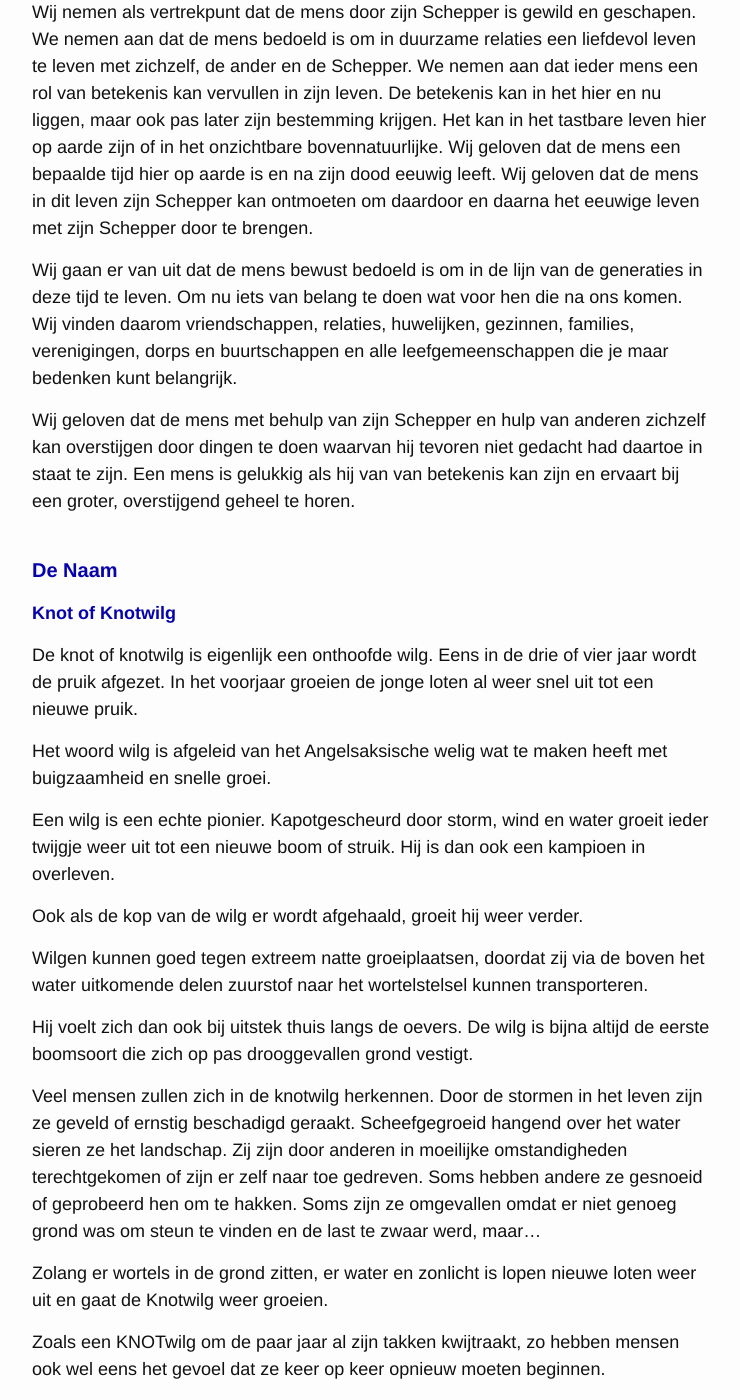
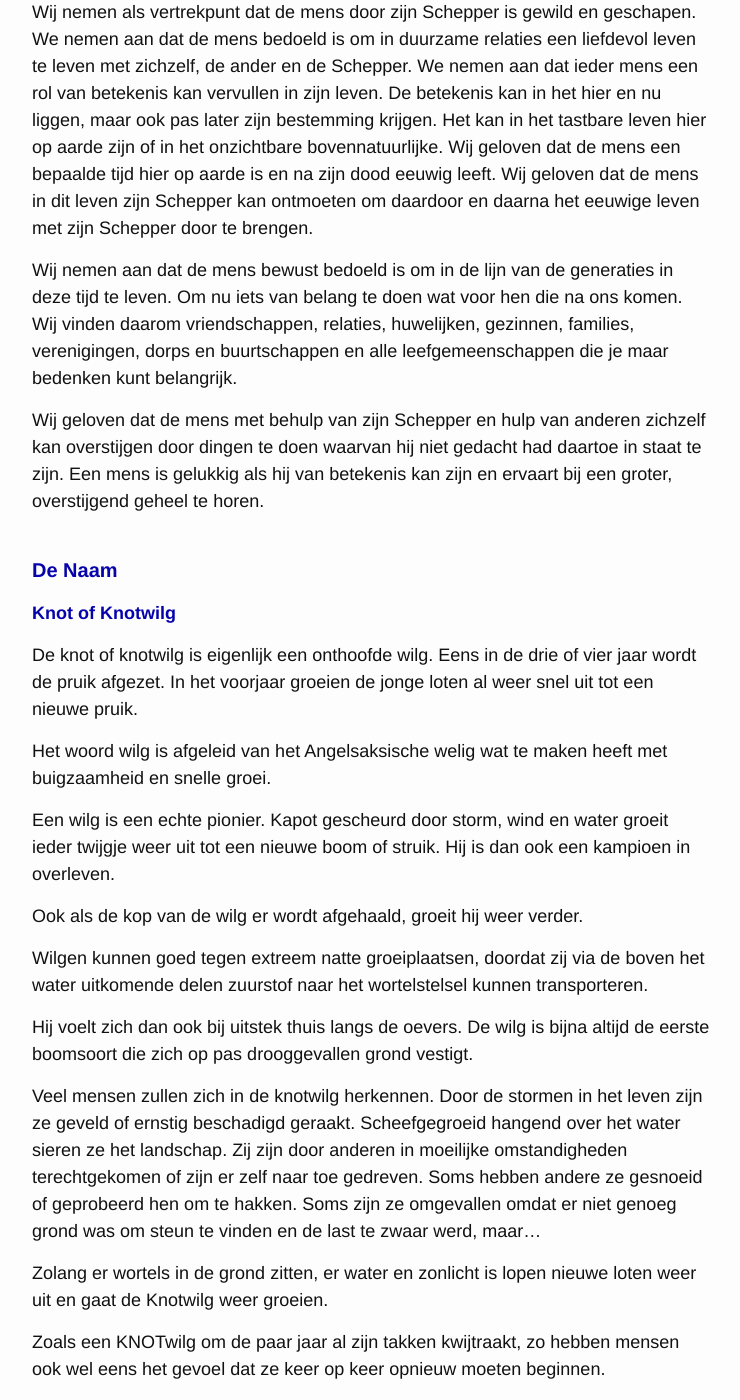
Before and after one commit to keesneven/keesneven.github.io, a Jekyll site: the page built from visie.md, in a window 1280 px wide and 1400 px high, scrolled down 825 px. Shown: the whole window, without its empty margins (268-1008 px from the left). Built offline with Jekyll 4.4.1, drawn with Linux system fonts in a browser that asks for light colours; nearby versions of some CDN libraries.

Commit message:
Update visie.md

```diff
--- a/visie.md
+++ b/visie.md
@@ -11,9 +11,9 @@ Bij KNOT wordt een holistisch mensbeeld gehandteerd. Het uitgangspunt daarbij is
 
 Wij nemen als vertrekpunt dat de mens door zijn Schepper is gewild en geschapen. We nemen aan dat de mens bedoeld is om in duurzame relaties een liefdevol leven te leven met zichzelf, de ander en de Schepper. We nemen aan dat ieder mens een rol van betekenis kan vervullen in zijn leven. De betekenis kan in het hier en nu liggen, maar ook pas later zijn bestemming krijgen. Het kan in het tastbare leven hier op aarde zijn of in het onzichtbare bovennatuurlijke. Wij geloven dat de mens een bepaalde tijd hier op aarde is en na zijn dood eeuwig leeft. Wij geloven dat de mens in dit leven zijn Schepper kan ontmoeten om daardoor en daarna het eeuwige leven met zijn Schepper door te brengen.
 
-Wij gaan er van uit dat de mens bewust bedoeld is om in de lijn van de generaties in deze tijd te leven. Om nu iets van belang te doen wat voor hen die na ons komen. Wij vinden daarom vriendschappen, relaties, huwelijken, gezinnen, families, verenigingen, dorps en buurtschappen en alle leefgemeenschappen die je maar bedenken kunt belangrijk.
+Wij nemen aan dat de mens bewust bedoeld is om in de lijn van de generaties in deze tijd te leven. Om nu iets van belang te doen wat voor hen die na ons komen. Wij vinden daarom vriendschappen, relaties, huwelijken, gezinnen, families, verenigingen, dorps en buurtschappen en alle leefgemeenschappen die je maar bedenken kunt belangrijk.
 
-Wij geloven dat de mens met behulp van zijn Schepper en hulp van anderen zichzelf kan overstijgen door dingen te doen waarvan hij tevoren niet gedacht had daartoe in staat te zijn. Een mens is gelukkig als hij van van betekenis kan zijn en ervaart bij een groter, overstijgend geheel te horen.
+Wij geloven dat de mens met behulp van zijn Schepper en hulp van anderen zichzelf kan overstijgen door dingen te doen waarvan hij niet gedacht had daartoe in staat te zijn. Een mens is gelukkig als hij van betekenis kan zijn en ervaart bij een groter, overstijgend geheel te horen.
 
 
 #### De Naam
@@ -24,7 +24,7 @@ De knot of knotwilg is eigenlijk een onthoofde wilg. Eens in de drie of vier jaa
 
 Het woord wilg is afgeleid van het Angelsaksische welig wat te maken heeft met buigzaamheid en snelle groei.
 
-Een wilg is een echte pionier. Kapotgescheurd door storm, wind en water groeit ieder twijgje weer uit tot een nieuwe boom of struik. Hij is dan ook een kampioen in overleven.
+Een wilg is een echte pionier. Kapot gescheurd door storm, wind en water groeit ieder twijgje weer uit tot een nieuwe boom of struik. Hij is dan ook een kampioen in overleven.
 
 Ook als de kop van de wilg er wordt afgehaald, groeit hij weer verder.
 
```
